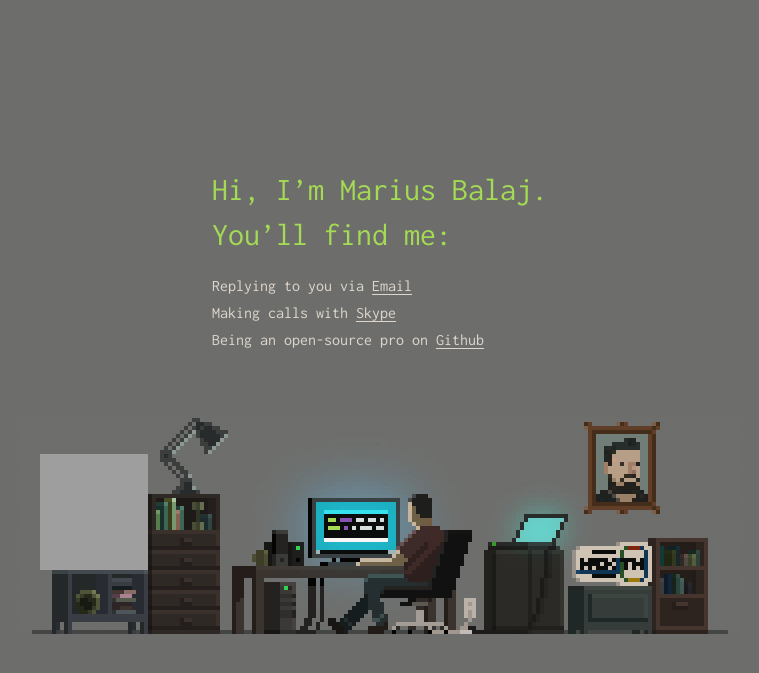
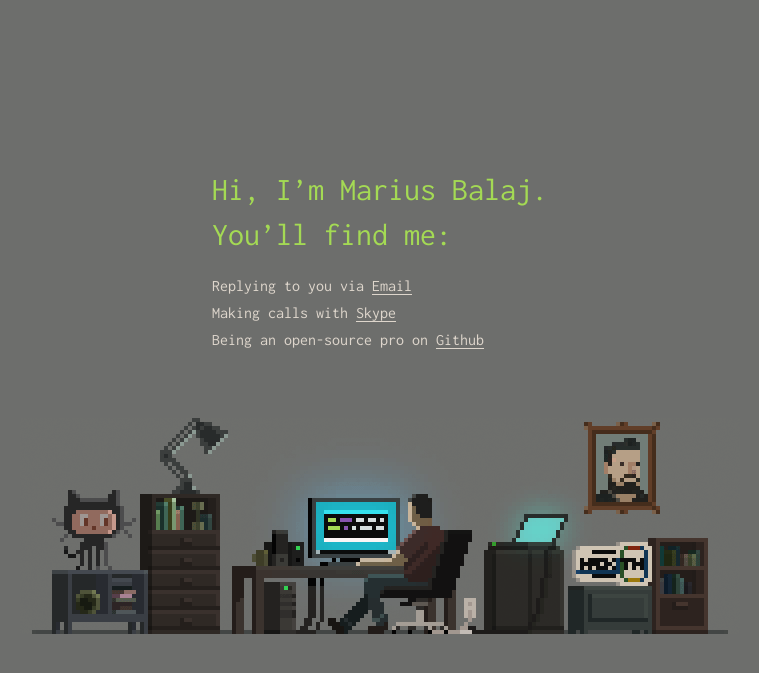
Before and after one commit to balajmarius/dot-com, a PHP site: page / in a window 1280 px wide. Shown: the top 673 px of the page, without its empty margins (260-1019 px from the left). Run offline with PHP 8.4, Linux system fonts and the light colour scheme; grey boxes are pictures that could not be loaded.

Commit message:
Added cat animation

```diff
--- a/assets/style/style.css
+++ b/assets/style/style.css
@@ -87,7 +87,7 @@ body {
   position: absolute;
   background-position: 0 0;
   background-repeat: no-repeat;
-  background-image: url("../images/cat.png");
+  background-image: url("../images/cat-sprite.png");
 }
 
 .environment a:hover {
```
Also changed, not shown: assets/images/cat-sprite.png (renamed from assets/images/octocat.png).
